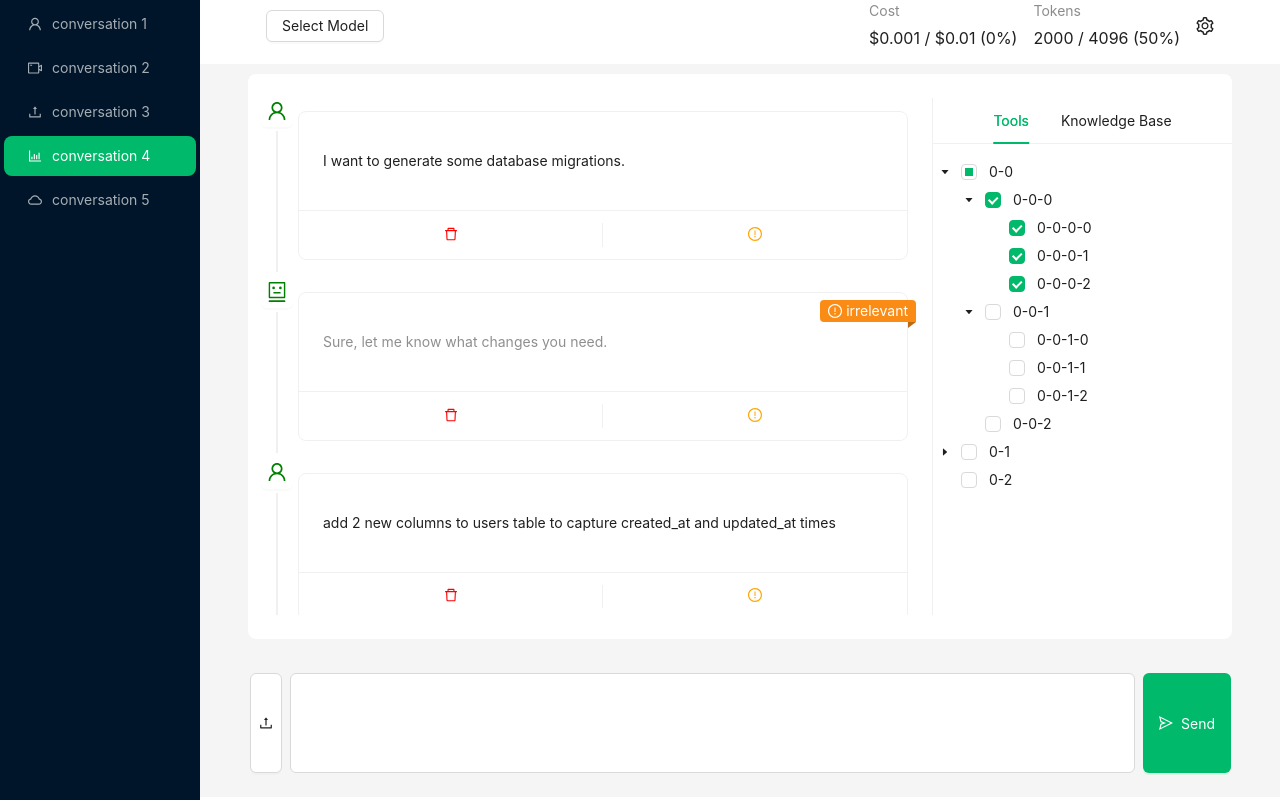
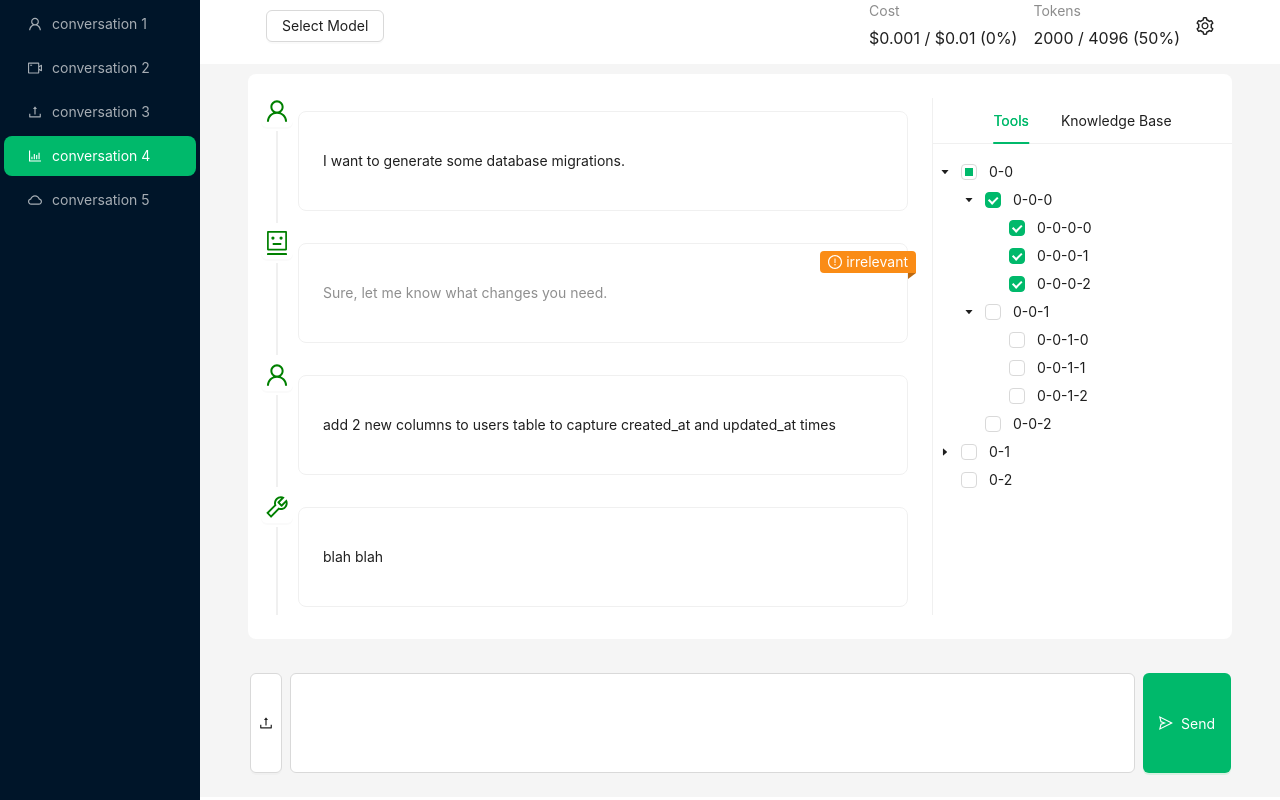
Before and after one commit to CyprusCodes/xestgpt-ui, a React (Create React App) app: page / in a window 1280 px wide. Built offline with nearby package versions, Linux system fonts and the light colour scheme.

Commit message:
add tool cards

```diff
--- a/package.json
+++ b/package.json
@@ -14,6 +14,7 @@
     "react": "^18.2.0",
     "react-dom": "^18.2.0",
     "react-scripts": "5.0.1",
+    "react-syntax-highlighter": "^15.5.0",
     "typescript": "^4.9.5",
     "web-vitals": "^2.1.4"
   },
@@ -42,6 +43,7 @@
     ]
   },
   "devDependencies": {
-    "@babel/plugin-proposal-private-property-in-object": "^7.21.11"
+    "@babel/plugin-proposal-private-property-in-object": "^7.21.11",
+    "@types/react-syntax-highlighter": "^15.5.11"
   }
 }
--- a/src/components/Messages.tsx
+++ b/src/components/Messages.tsx
@@ -1,5 +1,8 @@
 import React from "react";
-import { Card, Timeline, Badge, Dropdown, MenuProps, Button } from "antd";
+import { Prism as SyntaxHighlighter } from "react-syntax-highlighter";
+import { oneDark } from "react-syntax-highlighter/dist/esm/styles/prism";
+
+import { Card, Timeline, Badge, Dropdown, MenuProps, Button, Tabs } from "antd";
 import {
   ToolOutlined,
   RobotOutlined,
@@ -7,8 +10,11 @@ import {
   DeleteOutlined,
   ExclamationCircleOutlined,
   BackwardOutlined,
-  ForkOutlined
+  ForkOutlined,
+  StopOutlined
 } from "@ant-design/icons";
+
+const { TabPane } = Tabs;
 
 const items: MenuProps["items"] = [
   {
@@ -20,6 +26,20 @@ const items: MenuProps["items"] = [
     label: "fork to new window",
     key: "2",
     icon: <ForkOutlined />,
+  },
+  {
+    label: "delete",
+    key: "3",
+    icon: <DeleteOutlined style={{ fontSize: "14px", color: "red" }} />,
+  },
+  {
+    label: "flag as irrelevant",
+    key: "4",
+    icon: (
+      <ExclamationCircleOutlined
+        style={{ fontSize: "14px", color: "orange" }}
+      />
+    ),
   },
 ];
 
@@ -61,10 +81,100 @@ const messages = [
   },
   {
     icon: ToolOutlined,
-    message: `blah blah`,
+    message: ``,
     unuseful: false,
+    type: "tool",
+    tool: {
+      name: "get_dependencies",
+      args: { dependecyDepth: 1, path: "src/components/Modal.tsx" },
+      confirmed: true,
+      output: `Here are the list of dependencies`,
+    },
+  },
+  {
+    icon: ToolOutlined,
+    message: ``,
+    unuseful: false,
+    tool: {
+      name: "get_dependencies",
+      args: { dependecyDepth: 1, path: "src/components/Modal.tsx" },
+      confirmed: false,
+      output: ``,
+    },
+  },
+  {
+    icon: ToolOutlined,
+    message: ``,
+    unuseful: false,
+    tool: {
+      name: "get_dependencies",
+      args: { dependecyDepth: 1, path: "src/components/Modal.tsx" },
+      confirmed: null,
+      output: ``,
+    },
   },
 ];
+
+const renderMessageCard = (message: any) => {
+  if (message.unuseful) {
+    return (
+      <Card>
+        <p style={{ opacity: 0.5 }}>{message.message}</p>
+      </Card>
+    );
+  }
+
+  if (message.tool) {
+    const toolDetails = message.tool;
+    const isRejected = toolDetails.confirmed === false;
+    const Ribbon = isRejected ? Badge.Ribbon : React.Fragment;
+
+    return (
+      <Ribbon
+        text={
+          <>
+            <StopOutlined
+              style={{ fontSize: "14px", color: "white" }}
+            />{" "}
+            user rejected
+          </>
+        }
+        color="red"
+      >
+        <Card
+          bodyStyle={{ paddingTop: "0" }}
+          title={
+            <>
+              use tool:{" "}
+              <span style={{ color: "green", fontWeight: "bold" }}>
+                {toolDetails.name}
+              </span>
+            </>
+          }
+        >
+          <Tabs defaultActiveKey="1">
+            <TabPane tab="Call Arguments" key="1">
+              <SyntaxHighlighter language="javascript" style={oneDark}>
+                {JSON.stringify(toolDetails.args, null, 2)}
+              </SyntaxHighlighter>
+            </TabPane>
+            {toolDetails.confirmed === true && (
+              <TabPane tab="Output" key="2">
+                <p>{toolDetails.output}</p>
+              </TabPane>
+            )}
+          </Tabs>
+        </Card>
+      </Ribbon>
+    );
+  }
+
+  return (
+    <Card>
+      <p>{message.message}</p>
+    </Card>
+  );
+};
 
 const Messages = () => {
   return (
@@ -75,11 +185,14 @@ const Messages = () => {
             dot={
               <>
                 {" "}
-                <Dropdown
-                  menu={menuProps}
-                  placement="bottom"
-
-                ><Button icon={<m.icon style={{ fontSize: "20px", color: "green" }} />} style={{border: "none"}}></Button></Dropdown>
+                <Dropdown menu={menuProps} placement="bottom">
+                  <Button
+                    icon={
+                      <m.icon style={{ fontSize: "24px", color: "green" }} />
+                    }
+                    style={{ border: "none" }}
+                  ></Button>
+                </Dropdown>
               </>
             }
             color="green"
@@ -97,32 +210,10 @@ const Messages = () => {
                 }
                 color="orange"
               >
-                <Card
-                  actions={[
-                    <DeleteOutlined
-                      style={{ fontSize: "14px", color: "red" }}
-                    />,
-
-                    <ExclamationCircleOutlined
-                      style={{ fontSize: "14px", color: "orange" }}
-                    />,
-                  ]}
-                >
-                  <p style={{ opacity: "0.5" }}>{m.message}</p>
-                </Card>
+                {renderMessageCard(m)}
               </Badge.Ribbon>
             ) : (
-              <Card
-                actions={[
-                  <DeleteOutlined style={{ fontSize: "14px", color: "red" }} />,
-
-                  <ExclamationCircleOutlined
-                    style={{ fontSize: "14px", color: "orange" }}
-                  />,
-                ]}
-              >
-                <p>{m.message}</p>
-              </Card>
+              renderMessageCard(m)
             )}
           </Timeline.Item>
         );
```
Also changed, not shown: 1 other file (tests, documents, lock files or other folders).
